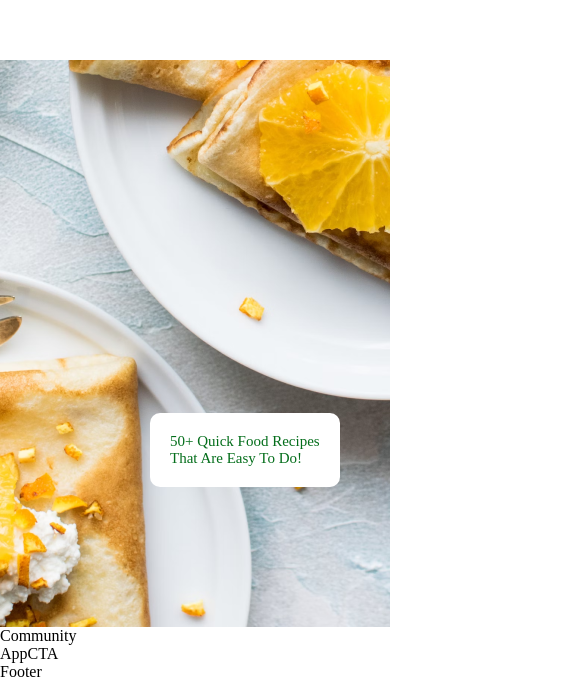
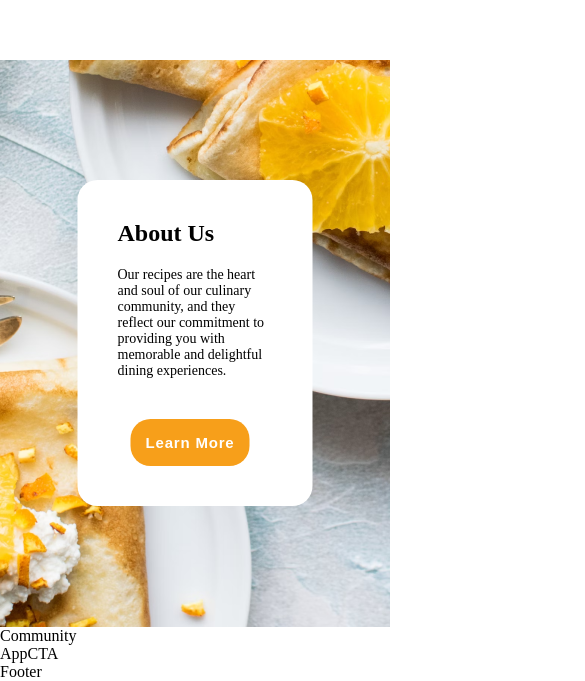
Before and after one commit to Chloedj/react-recipe-app, a React (Create React App) app in the folder recipe-app/: page / in a window 390 px wide. Shown: the part 3590-4271 px from the top of the page, 585 px wide, since content can reach past the window. Built offline with nearby package versions, Linux system fonts and the light colour scheme.

Commit message:
Added responsive element to about section

```diff
--- a/recipe-app/src/containers/about/about.css
+++ b/recipe-app/src/containers/about/about.css
@@ -54,3 +54,71 @@
     color: var(--color-accent);
     padding: 20px 20px;
 }
+
+@media screen and (max-width: 1050px) {
+    .about__container-content {
+        position: absolute;
+        left: 70%;
+        top: 50%;
+        transform: translate(-50%, -50%);
+        width: 30%;
+        height: auto;
+        padding: 20px;
+    }
+
+    .about__container-tagline {
+        left: 10%;
+        top: 50%;
+        transform: translateY(-50%);
+        width: 20%;
+
+    }
+
+    .about__container-tagline p {
+        font-size: 12px;
+
+        padding: 10px 15px;
+
+    }
+
+    .about__container-content h3 {
+        font-size: 24px;
+        padding-top: 20px;
+        padding-left: 20px;
+    }
+
+    .about__container-content p {
+        font-size: 14px;
+        padding: 20px;
+    }
+}
+
+@media screen and (max-width: 600px) {
+    .about__container-content {
+            position: absolute;
+            left: 50%;
+            top: 50%;
+            transform: translate(-50%, -50%);
+            width: 50%;
+            height: auto;
+            padding: 20px;
+        }
+
+    .about__container-details-button {
+        margin: 20px auto;
+        display: flex;
+        justify-content: center;
+    }
+
+        .about__container-details-button button {
+        padding: 15px 10px;
+    }
+
+    .about__container-details-button a {
+        padding: 5px 5px;
+    }
+
+        .about__container-tagline{
+            display: none;
+        }
+}
```
